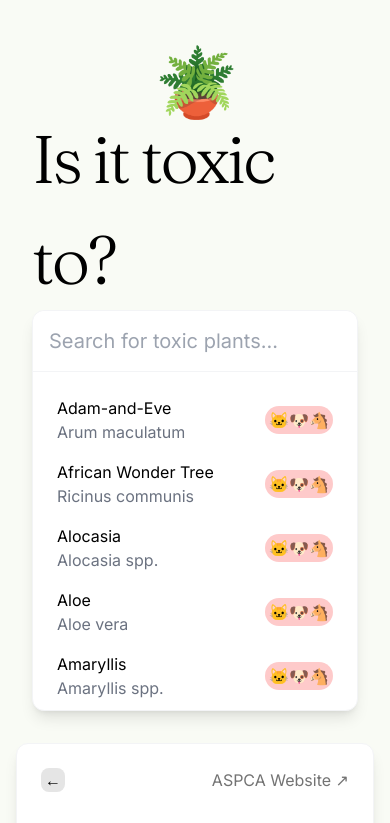
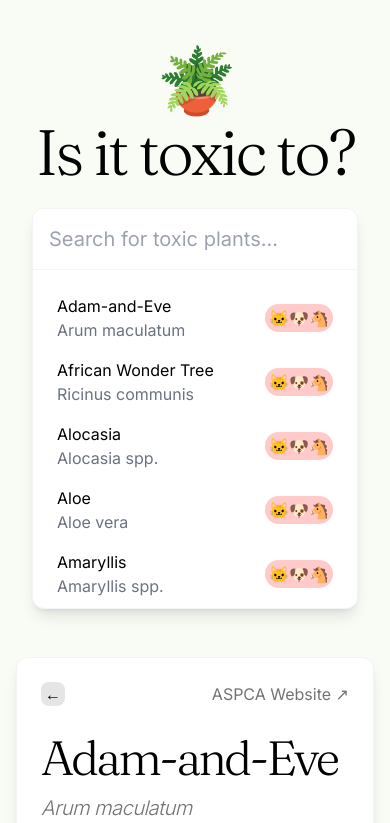
Before and after one commit to jagnip/is-it-toxic-app, a Next.js app: page /plants/1 in a window 390 px wide. Shown: the top 823 px of the page. Built offline with nearby package versions, Linux system fonts and the light colour scheme.

Commit message:
Breakpoints improved

```diff
--- a/src/app/_components/Layout.tsx
+++ b/src/app/_components/Layout.tsx
@@ -4,16 +4,14 @@ export default function Layout({
   children,
 }: Readonly<{ children: React.ReactNode }>) {
   return (
-    <div className="sm:max-w-lg md:max-w-xl mx-auto">
+    <div className="flex flex-col lg:flex-row sm:max-w-lg md:max-w-xl lg:max-w-[100vw] lg:p-8 mx-auto">
       <div className="m-8 flex flex-col gap-2">
-        <div>
-          <h1 className="flex flex-col items-center">
-            <span className="mb-[-24px]">🪴</span> <span>Is it toxic to?</span>
-          </h1>
-          <Search />
-        </div>
+        <h1 className="flex flex-col items-center">
+          <span className="mb-[-24px]">🪴</span> <span>Is it toxic to?</span>
+        </h1>
+        <Search />
       </div>
-      <div>{children}</div>
+      <div className="m-4">{children}</div>
     </div>
   );
 }
--- a/src/app/_components/PlantDetails.tsx
+++ b/src/app/_components/PlantDetails.tsx
@@ -23,7 +23,7 @@ export default function PlantDetails() {
   ];
 
   return (
-    <div className="m-4 shadow-lg rounded-xl p-6 bg-white border border-gray-100 ">
+    <div className="shadow-lg rounded-xl p-6 bg-white border border-gray-100 ">
       <div className="flex justify-between">
         <button className="h-6 w-6 rounded-lg bg-neutral-200 transition-[background-color,box-shadow] hover:bg-neutral-300 focus-visible:ring-4 focus-visible:ring-blue-400/50">
           ←
@@ -41,12 +41,12 @@ export default function PlantDetails() {
         <h2 className="mt-4 ">{plant.name}</h2>
         <h3>{plant.scientificName}</h3>
       </div>
-      <dl>
+      <dl className="flex flex-col gap-2">
       {plantDetails
   .filter(({ value }) => value)
   .map(({ label, value }, index, array) => (
     <div key={label}>
-      <div className="flex flex-col">
+      <div>
         <dt className="mb-1 overflow-hidden text-ellipsis whitespace-nowrap text-neutral-500 md:mb-0">
           {label}
         </dt>
@@ -71,7 +71,7 @@ export default function PlantDetails() {
       </div>
       {/* Hide the last <hr> */}
       {index < array.length - 1 && (
-        <hr className="h-[1px] my-3 bg-neutral-200 md:my-0" />
+        <hr className="h-[1px]  bg-neutral-200 md:my-0" />
       )}
     </div>
   ))}
--- a/src/app/_components/SearchResults.tsx
+++ b/src/app/_components/SearchResults.tsx
@@ -3,7 +3,7 @@ import { animalToEmoji } from "../_utils/animalTo";
 
 export default function SearchResults() {
   return (
-    <div className="h-[40vh] overflow-y-auto p-4 scrollbar-hide w-full">
+    <div className="h-[40vh] overflow-y-auto p-4 scrollbar-hide">
       <ul>
         {Object.keys(PLANTS).map((key) => {
           const plant = PLANTS[key];
--- a/src/app/globals.css
+++ b/src/app/globals.css
@@ -7,11 +7,11 @@ body {
 }
 
 h1 {
-  @apply font-fraunces text-[4.2rem] tracking-[-3px] font-light;
+  @apply font-fraunces text-center text-[4rem] sm:text-[5rem]  tracking-[-3px] font-light;
 }
 
 h2 {
-  @apply font-fraunces tracking-[-3px] font-light text-[3rem] sm:text-[3.75rem] md:text-[4.5rem];
+  @apply font-fraunces tracking-[-3px] font-light text-[3rem] sm:text-[3.75rem];
 }
 
 h3 {
```
